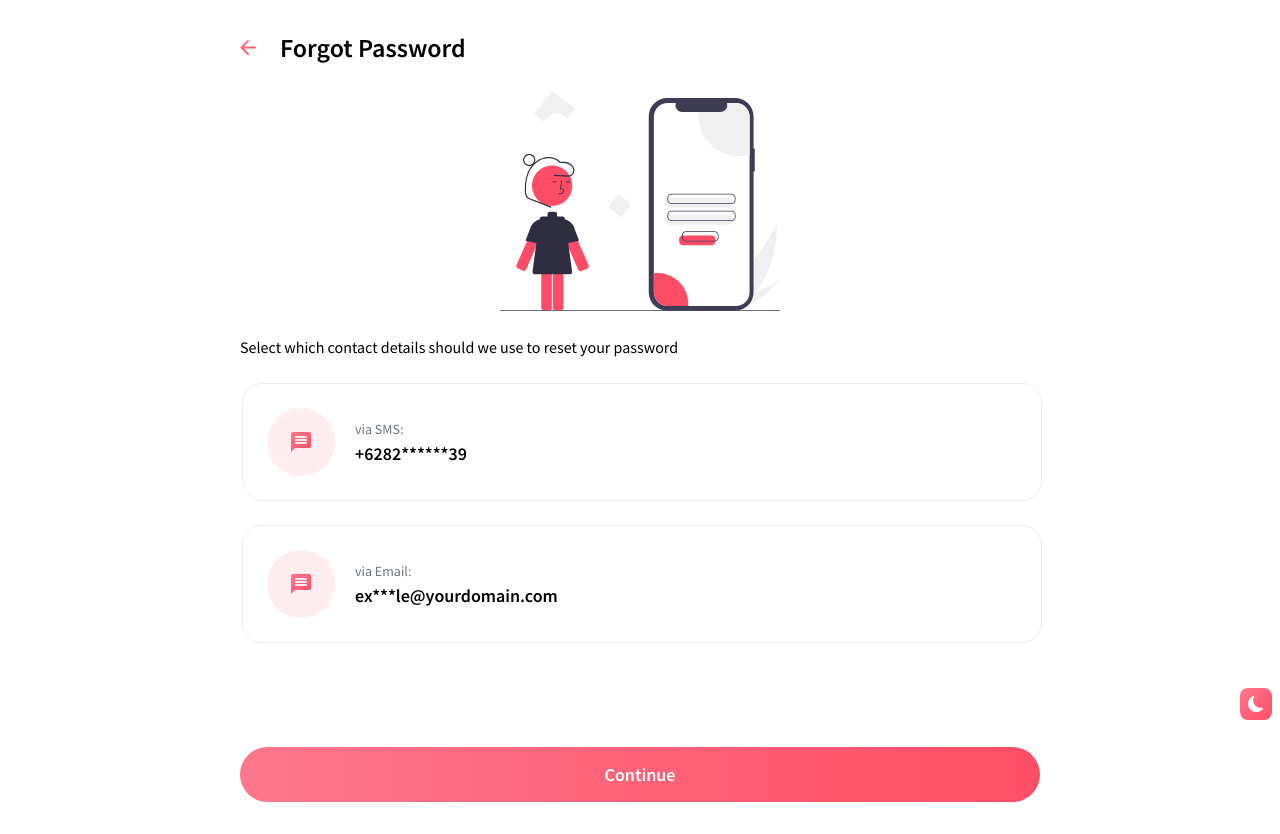
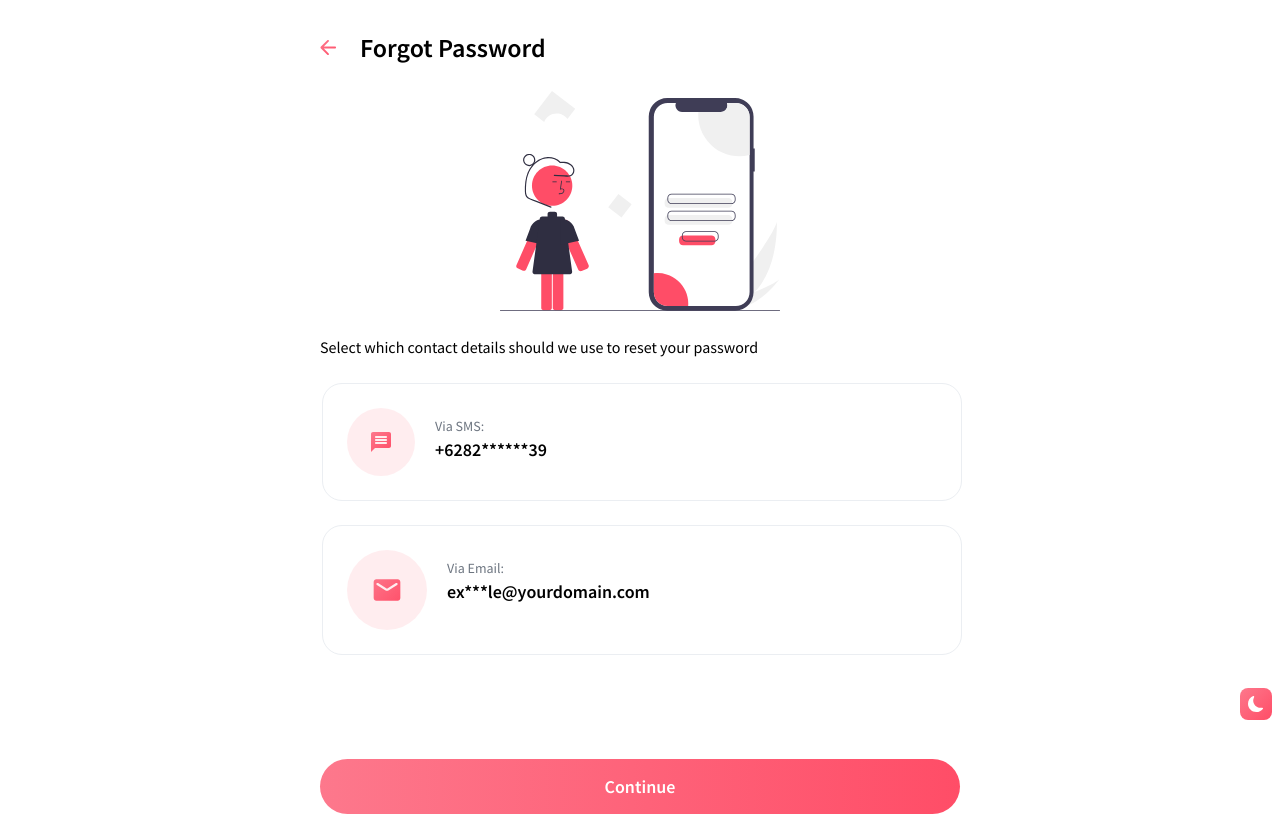
Before and after one commit to b1amage/further-web-front-end, a React (Create React App) app: page /forgot_password in a window 1280 px wide. Built offline with nearby package versions, Linux system fonts and the light colour scheme.

Commit message:
forgot password + otp function

```diff
--- a/package.json
+++ b/package.json
@@ -9,7 +9,9 @@
     "axios": "^0.27.2",
     "formik": "^2.2.9",
     "framer-motion": "^6.3.16",
+    "ng-numeric-keyboard": "^1.0.1",
     "node-sass": "^7.0.1",
+    "otp-input-react": "^0.3.0",
     "react": "^18.2.0",
     "react-dom": "^18.2.0",
     "react-icons": "^4.4.0",
--- a/src/App.js
+++ b/src/App.js
@@ -5,7 +5,7 @@ import { ForgotPasswordPage } from "./views/ForgotPasswordPage";
 import Toggle from "./utilities/Toggle";
 
 import HomePage from "./views/HomePage";
-import { TypeOtp } from "./views/TypeOtp";
+import { OtpPage } from "./views/OtpPage";
 import  {ResetPassword}  from "./views/ResetPassword";
 import { NotificationPage } from "./views/NotificationPage";
 function App() {
@@ -14,8 +14,8 @@ function App() {
 			<Routes>
 				<Route path="/" element={<HomePage />} />
 				<Route path="/forgot_password" element={<ForgotPasswordPage />} />
-				<Route path="/forgot_password/otp" element={<TypeOtp />}/>
-				<Route path="/forgot_password/otp/reset_password" element={<ResetPassword />}/>
+				<Route path="/forgot_password/otp/:place" element={<OtpPage />}/>
+				<Route path="/forgot_password/otp/:place/reset_password" element={<ResetPassword />}/>
 				<Route path="/forgot_password/otp/reset_password/notification" element={<NotificationPage />}/>
 			</Routes>
 			<Toggle />
--- a/src/components/forgot_password/Type.js
+++ b/src/components/forgot_password/Type.js
@@ -1,25 +1,19 @@
 import React from "react";
 
-export const Type = (props) => {
-  const { button, onClickButton, index, activeButtonStyle } = props;
-  const { type, value, name, icon } = button;
+export const Type = ({id, icon, type, onChangeType}) => {
   return (
-    <button
-      className={`${activeButtonStyle(
-        index
-      )} py-6 pl-6 flex text-left w-full bg-white my-6 rounded-[20px] mx-0.5`}
-      onClick={() => onClickButton(index)}
-    >
-      <div className="w-fit h-auto p-6 rounded-full bg-primary-100 bg-opacity-10">
-        <img src={icon} alt={`${icon}`} />
-      </div>
+    <div>
+      <input type={"radio"} name="type" id={id} className="hidden peer" value={id} onChange={e => onChangeType(e)}/>
+      <label htmlFor={id} className={`py-6 pl-6 flex text-left w-full bg-white my-6 rounded-[20px] mx-0.5 border border-gray peer-checked:border-primary-100`}>
+        <div className="w-fit h-auto p-6 rounded-full bg-primary-100 bg-opacity-10">
+          <img src={icon} alt={`${icon}`} />
+        </div>
+        <div className="mx-5 my-2 flex flex-col">
+          <span className=" text-gray2 text-sm">Via {type}:</span>
+          <span className="font-semibold text-lg text-black">{id}</span>
+        </div>
+      </label>
+    </div>
 
-      <div className="mx-5 my-2">
-        <span className=" text-gray2 text-sm" id={type}>
-          via {name}:
-        </span>
-        <h1 className="font-semibold text-lg text-black">{value}</h1>
-      </div>
-    </button>
   );
 };
--- a/src/components/otp/Main.js
+++ b/src/components/otp/Main.js
@@ -1,15 +1,20 @@
-import React from "react";
+import React, {useState} from "react";
+import { useParams } from "react-router-dom";
 import { Notification } from './Notification'
 import { OtpContainer } from './OtpContainer'
 import { TimeResend } from './TimeResend'
+import { VerifyButton } from "./VerifyButton";
 
 export const Main = () => {
+  const {place} = useParams()
+  const [OTP, setOTP] = useState("");
   return (
     <main className="main">
         <div className="mt-[240px] mb-[47.5px]">
-            <Notification place="+6282******39" />
-            <OtpContainer />
-            <TimeResend time="56" />
+            <Notification place={place}/>
+            <OtpContainer OTP={OTP} setOTP={setOTP}/>
+            <TimeResend />
+            {OTP.length === 0 ? "" : OTP.length === 4 ? <VerifyButton name={"Verify"} place={place} data={OTP}/> : ""}
         </div>
 
     </main>
--- a/src/components/otp/Notification.js
+++ b/src/components/otp/Notification.js
@@ -1,6 +1,8 @@
 import React from 'react'
+import { useParams } from 'react-router-dom'
 
-export const Notification = ({place}) => {
+export const Notification = () => {
+  const {place} = useParams()
   return (
     <div className='text-center'>
         <span>Code has been send to {place}</span>
--- a/src/components/otp/OtpBox.js
+++ /dev/null
@@ -1,13 +0,0 @@
-import React, { useState } from 'react'
-
-export const OtpBox = ({borderColor}) => {
-  const [isClicked, setIsClicked] = useState(false)
-  const handleOtpBox = () => {
-    setIsClicked(state => !state)
-  }
-  return (
-    <div className={`${isClicked ? "border border-primary-100" : "border border-gray"} p-px rounded-[10px] w-[83px] h-[68px] flex justify-center items-center box-border`}>
-        <input className="opt-field rounded-[9px] w-full h-full bg-white text-center outline-none font-semibold text-[29px] text-black" type="text" pattern="\d*" maxLength="1" onClick={handleOtpBox}/>
-    </div>
-  )
-}
--- a/src/components/otp/OtpContainer.js
+++ b/src/components/otp/OtpContainer.js
@@ -1,13 +1,10 @@
-import React from 'react'
-import { OtpBox } from './OtpBox'
+import React from "react";
+import OTPInput from "otp-input-react";
 
-export const OtpContainer = () => {
+export const OtpContainer = ({OTP, setOTP}) => {
   return (
-    <div className='flex gap-4 justify-between my-[60px]'>
-        <OtpBox />
-        <OtpBox />
-        <OtpBox />
-        <OtpBox />
+    <div className=" gap-4  my-[60px] w-full">
+        <OTPInput value={OTP} onChange={setOTP} autoFocus OTPLength={4} otpType="number" secure inputClassName="otp-field !w-[83px] !h-[68px] border border-gray rounded-[20px] text-[29px] outline-primary-100 !m-0" className="w-full flex justify-between gap-4"/>
     </div>
-  )
-}
+  );
+};
--- /dev/null
+++ b/src/components/otp/VerifyButton.js
@@ -0,0 +1,26 @@
+import React, { useState } from "react";
+import { useNavigate } from "react-router-dom";
+export const VerifyButton = ({ place, data, name }) => {
+  const navigate = useNavigate();
+  const [error, setError] = useState("");
+
+  const validateData = () => {
+    if (data === "1234") {
+      navigate(`/forgot_password/otp/${place}/reset_password`);
+    } else {
+      setError("* Invalid OTP");
+    }
+  };
+
+  return (
+    <div className="mt-[80px]">
+      <span className="text-primary-100 py-2 px-5 inline-block">{error}</span>
+      <button
+        className={`w-full h-[55px] mb-5 rounded-[32px] bg-gradient-to-l from-primary-100 to-primary-50 text-white font-semibold font-sourceSansPro text-lg`}
+        onClick={validateData}
+      >
+        {name}
+      </button>
+    </div>
+  );
+};
--- a/src/views/ForgotPasswordPage.js
+++ b/src/views/ForgotPasswordPage.js
@@ -1,39 +1,20 @@
 import React, { useState } from "react";
 import forgotPassword from "../assets/svg/forgotPassword.svg";
 import chat from "../assets/svg/chat.svg";
+import email from "../assets/svg/email.svg";
 import { Button } from "../components/forgot_password/Button";
 import { Type } from "../components/forgot_password/Type";
 import { HeaderPassword } from "../components/forgot_password/HeaderPassword";
 import { DisplaySvg } from "../components/forgot_password/DisplaySvg";
 export const ForgotPasswordPage = () => {
-  const [buttons, setButtons] = useState({
-    activeButton: null,
-    buttonList: [
-      { type: "sms", value: "+6282******39", name: "SMS", icon: chat },
-      {
-        type: "email",
-        value: "ex***le@yourdomain.com",
-        name: "Email",
-        icon: chat,
-      },
-    ],
-  });
-
-  const onClickButton = (index) => {
-    setButtons({ ...buttons, activeButton: buttons.buttonList[index] });
-  };
-
-  const activeButtonStyle = (index) => {
-    if (buttons.activeButton === buttons.buttonList[index]) {
-      return "border-2 border-primary-100";
-    } else {
-      return "border border-gray";
-    }
-  };
+  const [selectedType, setSelectedType] = useState(null)
+  const onChangeType = (e) => {
+    setSelectedType(e.target.value)
+  }
 
   return (
     <div>
-      <div className="px-6 mt-7 w-full h-screen md:px-32 lg:px-60">
+      <div className="px-6 mt-7 w-full h-screen md:px-32 lg:px-80">
         <HeaderPassword id={`forgot-password`} name={`Forgot Password`} />
 
         <DisplaySvg svg={forgotPassword} />
@@ -44,26 +25,18 @@ export const ForgotPasswordPage = () => {
           </span>
         </div>
 
-        {buttons.buttonList.map((btn, index) => {
-          return (
-            <Type
-              key={index}
-              index={index}
-              type={btn.type}
-              button={btn}
-              value={btn.value}
-              name={btn.name}
-              icon={btn.icon}
-              onClickButton={onClickButton}
-              activeButtonStyle={activeButtonStyle}
-            />
-          );
-        })}
-        {buttons.activeButton !== null ? (
-          <Button name={`Continue`} path="/forgot_password/otp" />
-        ) : (
-          <Button name={`Continue`} path="/forgot_password" />
-        )}
+        <div>
+          <Type id={"+6282******39"} icon={chat} type={"SMS"} onChangeType={onChangeType}/>
+          <Type id={"ex***le@yourdomain.com"} icon={email} type={"Email"} onChangeType={onChangeType}/>
+        </div>
+
+        <div>
+          {selectedType ? (
+            <Button name="Continue" path={`/forgot_password/otp/${selectedType}`} />
+          ) : (
+            <Button name="Continue" path="/forgot_password" />
+          )}
+        </div>
       </div>
     </div>
   );
--- a/src/views/TypeOtp.js
+++ b/src/views/OtpPage.js
@@ -1,16 +1,16 @@
 import React from 'react'
 import { HeaderPassword } from '../components/forgot_password/HeaderPassword'
-import { Keyboard } from '../components/keyboard/Keyboard'
+// import { Keyboard } from '../components/keyboard/Keyboard'
 import { Main } from '../components/otp/Main'
 
-export const TypeOtp = () => {
+export const OtpPage = () => {
   return (
     <div className='w-full h-screen'>
         <div className="mx-6 mt-7 md:mx-44 lg:mx-64">
             <HeaderPassword id={`forgot-password`} name={`Forgot Password`}/>
-            <Main />
+            <Main/>
         </div>
-        <Keyboard />
+        {/* <Keyboard /> */}
     </div>
   )
 }
```
Also changed, not shown: src/components/otp/TimeResend.js (+9 -2 lines), src/assets/svg/email.svg (added), src/components/keyboard/Keyboard.js (line endings or trailing spaces), 1 other file (tests, documents, lock files or other folders).
